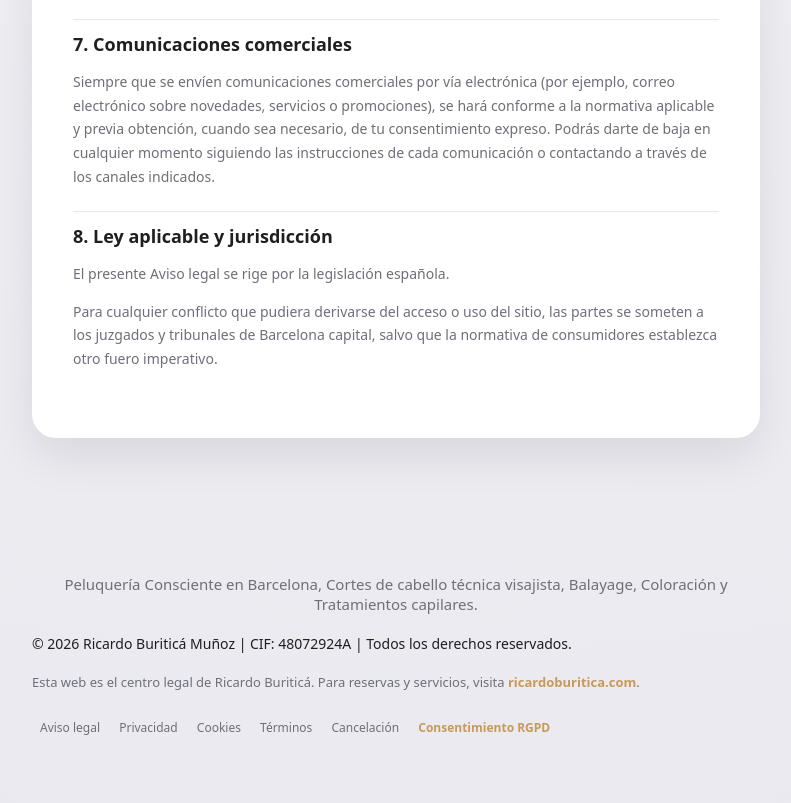
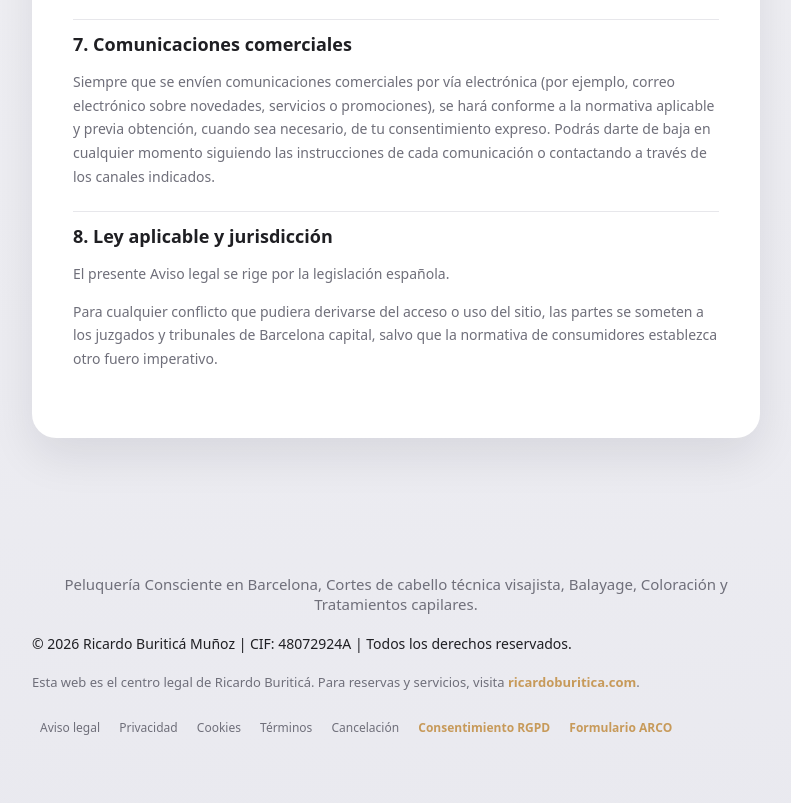
Before and after one commit to ricardobumu/ricardo-hub-legal, a plain HTML site: page aviso-legal/index.html in a window 1280 px wide. Shown: the part 2013-2816 px from the top of the page, without its empty margins (244-1035 px from the left). Drawn offline with Linux system fonts and the light colour scheme.

Commit message:
Footer: añadido enlace al formulario ARCO en todas las páginas legales

```diff
--- a/aviso-legal/index.html
+++ b/aviso-legal/index.html
@@ -322,6 +322,7 @@ Aviso Legal
         <a href="/terminos-condiciones/" style="margin:0 8px;">Términos</a>
         <a href="/politica-cancelacion-devolucion/" style="margin:0 8px;">Cancelación</a>
         <a href="https://tally.so/r/aQxl12" target="_blank" rel="noopener" style="color: var(--accent); font-weight: bold; margin:0 8px;">Consentimiento RGPD</a>
+        <a href="https://tally.so/r/ODP8DY" target="_blank" rel="noopener" style="color: var(--accent); font-weight: bold; margin:0 8px;">Formulario ARCO</a>
       </div>
     </footer>
 </body>
```
Also changed, not shown: index.html (+1 -0 lines), politica-cancelacion-devolucion/index.html (+1 -0 lines), politica-cookies/index.html (+1 -0 lines), politica-privacidad/index.html (+1 -0 lines), terminos-condiciones/index.html (+1 -0 lines).
